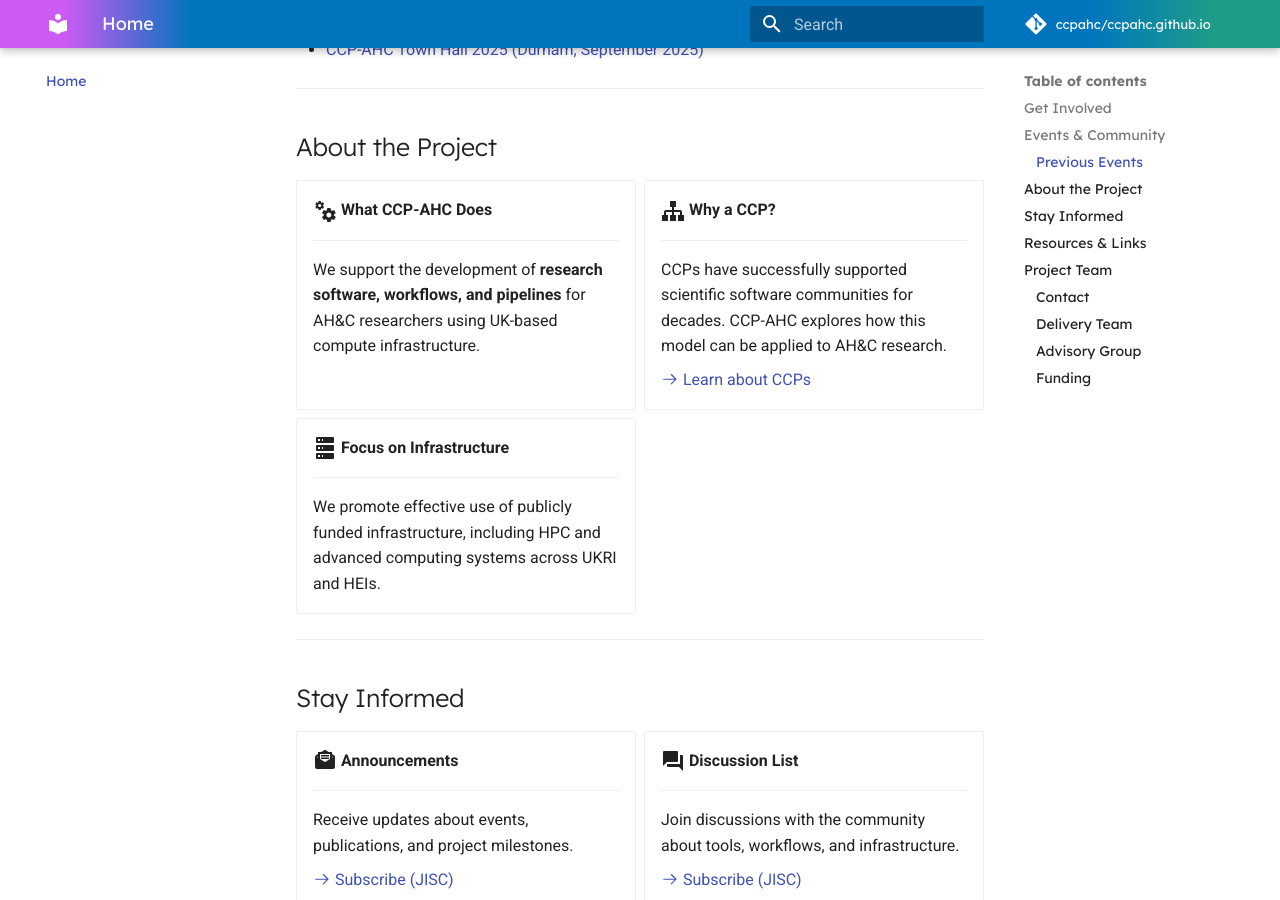
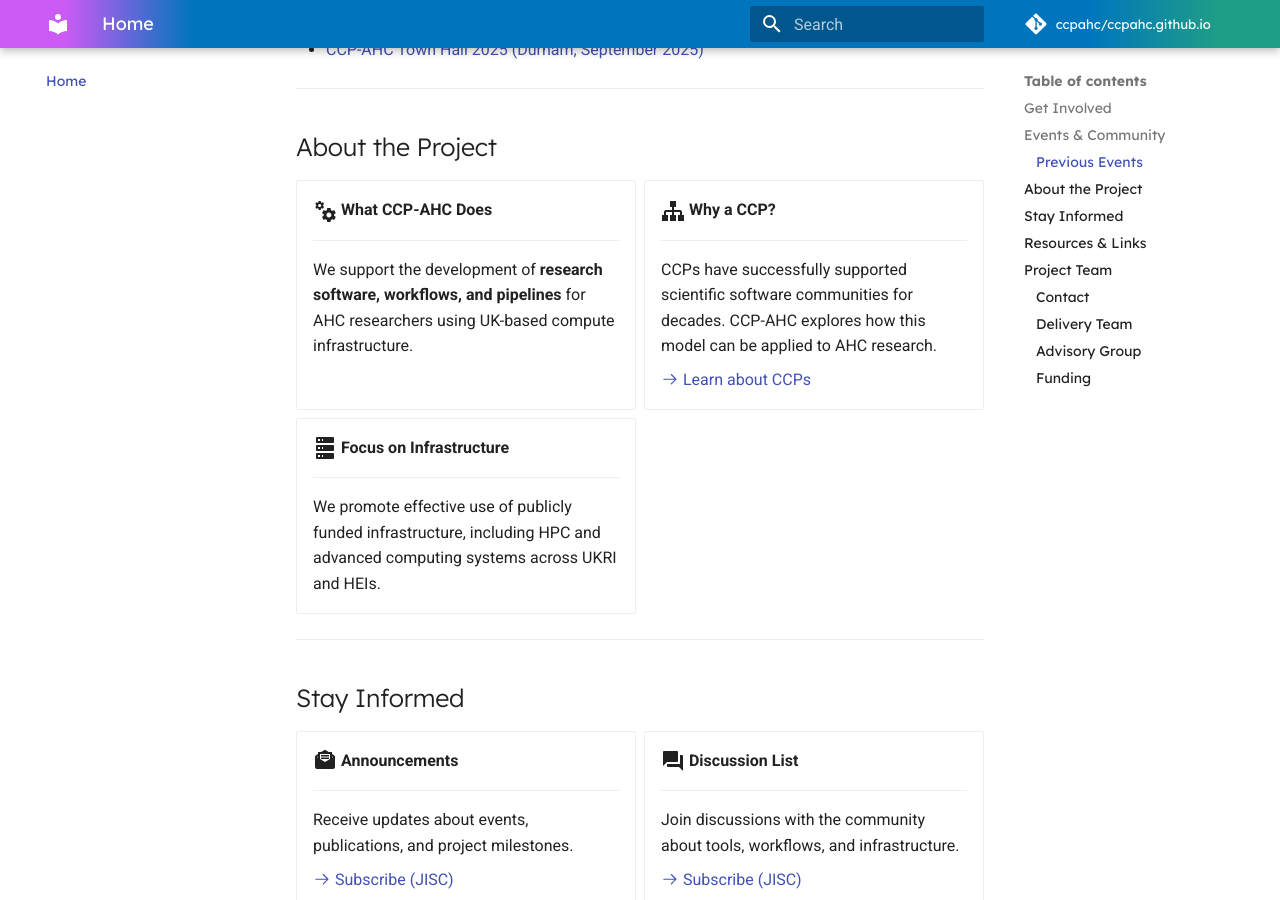
Before and after one commit to ccpahc/ccpahc.github.io, an MkDocs documentation site: the page built from docs/index.md, in a window 1280 px wide and 900 px high, scrolled down 1773 px. Built offline with MkDocs 1.6.1 and Material for MkDocs 9.7.7, drawn with Linux system fonts in a browser that asks for light colours; comment, search, counter and statistics services are not loaded.

Commit message:
Fix typos in AHC references in documentation

```diff
--- a/docs/index.md
+++ b/docs/index.md
@@ -77,13 +77,13 @@ We are collaboratively developing a **multi-year roadmap** for a new research so
 
     ---
 
-    We support the development of **research software, workflows, and pipelines** for AH&C researchers using UK-based compute infrastructure.
+    We support the development of **research software, workflows, and pipelines** for AHC researchers using UK-based compute infrastructure.
 
 -   :material-sitemap:{ .lg .middle } __Why a CCP?__
 
     ---
 
-    CCPs have successfully supported scientific software communities for decades. CCP-AHC explores how this model can be applied to AH&C research.
+    CCPs have successfully supported scientific software communities for decades. CCP-AHC explores how this model can be applied to AHC research.
 
     [:octicons-arrow-right-24: Learn about CCPs](https://www.cosec.ac.uk/communities/what-are-ccps/)
 
```
